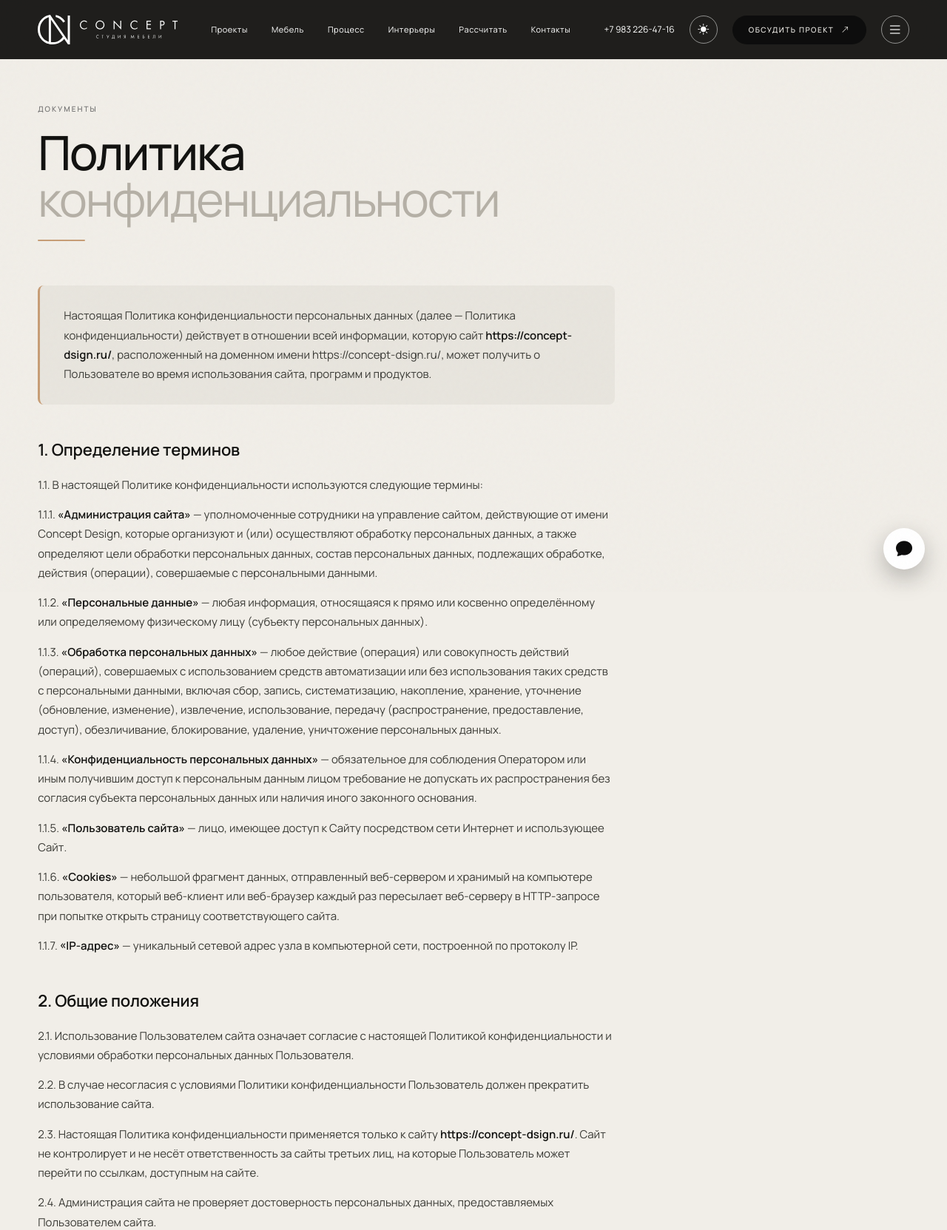
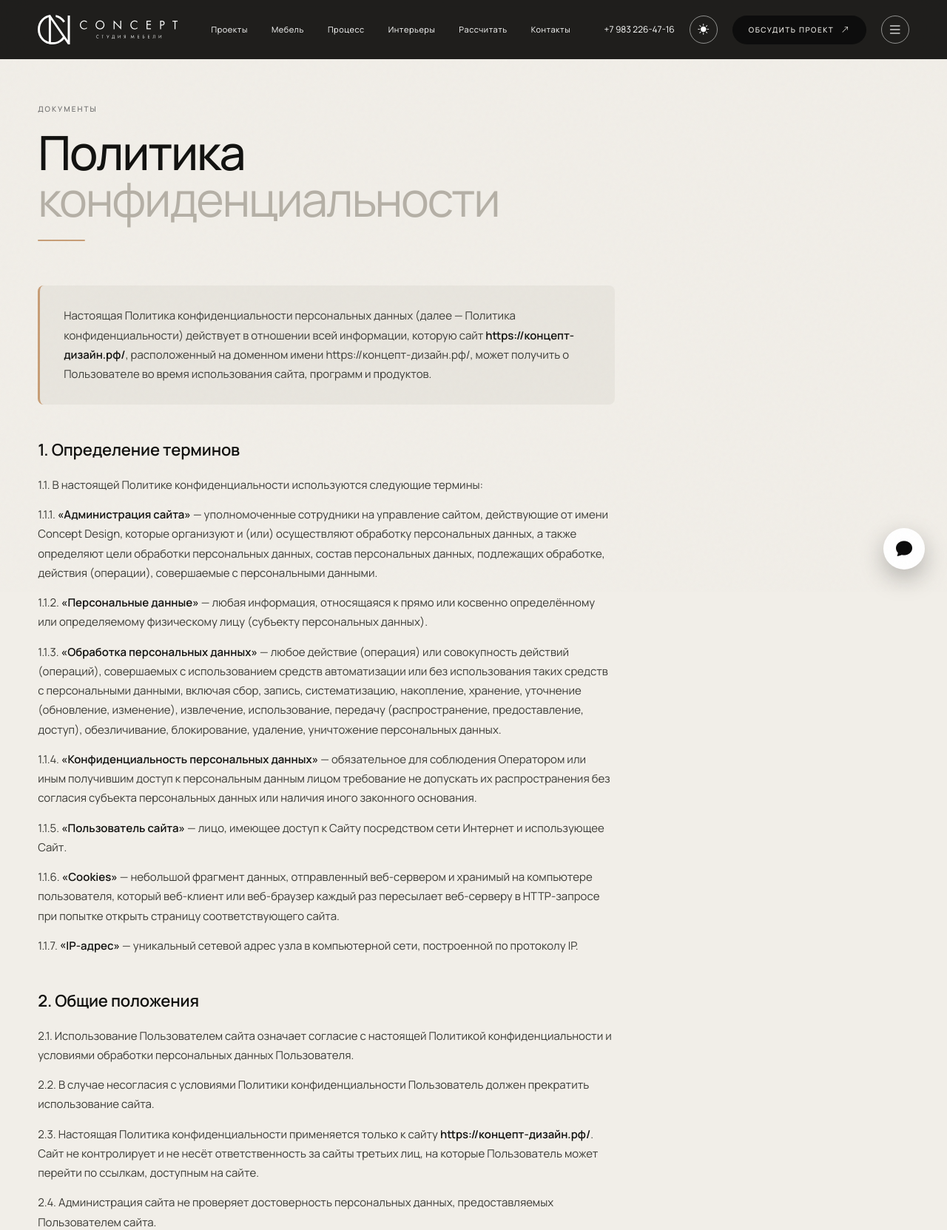
Before and after one commit to ewanbeatz-design/concept-design, a PHP site: page /privacy in a window 1280 px wide. Shown: the top 1663 px of the page at 74% size. Run offline with PHP 8.4, Linux system fonts and the light colour scheme; data comes from the database, SQL or seed files in the repository; some libraries are stand-ins or nearby versions.

Commit message:
Fix privacy policy domain

```diff
--- a/privacy_policy.php
+++ b/privacy_policy.php
@@ -20,8 +20,8 @@ include __DIR__ . '/header.php';
                 <p class="privacy-lead">
                     Настоящая Политика конфиденциальности персональных данных (далее — Политика
                     конфиденциальности) действует в отношении всей информации, которую сайт
-                    <strong>https://concept-dsign.ru/</strong>, расположенный на доменном имени
-                    https://concept-dsign.ru/, может получить о Пользователе во время использования сайта,
+                    <strong>https://концепт-дизайн.рф/</strong>, расположенный на доменном имени
+                    https://концепт-дизайн.рф/, может получить о Пользователе во время использования сайта,
                     программ и продуктов.
                 </p>
             </div>
@@ -73,7 +73,7 @@ include __DIR__ . '/header.php';
                     прекратить использование сайта.</p>
 
                 <p>2.3. Настоящая Политика конфиденциальности применяется только к сайту
-                    <strong>https://concept-dsign.ru/</strong>. Сайт не контролирует и не несёт
+                    <strong>https://концепт-дизайн.рф/</strong>. Сайт не контролирует и не несёт
                     ответственность за сайты третьих лиц, на которые Пользователь может перейти по ссылкам,
                     доступным на сайте.</p>
 
@@ -91,7 +91,7 @@ include __DIR__ . '/header.php';
 
                 <p>3.2. Персональные данные, разрешённые к обработке в рамках настоящей Политики
                     конфиденциальности, предоставляются Пользователем путём заполнения регистрационной формы
-                    на Сайте <strong>https://concept-dsign.ru/</strong> в разделе оставления заявок и включают
+                    на Сайте <strong>https://концепт-дизайн.рф/</strong> в разделе оставления заявок и включают
                     в себя следующую информацию:</p>
 
                 <ul class="privacy-list">
@@ -252,7 +252,7 @@ include __DIR__ . '/header.php';
                     через раздел сайта «Контакты».</p>
 
                 <p>9.4. Действующая Политика конфиденциальности размещена на странице по адресу
-                    <strong>https://concept-dsign.ru/</strong>. Для связи с администратором сайта по любым
+                    <strong>https://концепт-дизайн.рф/</strong>. Для связи с администратором сайта по любым
                     вопросам вы можете написать письмо на e-mail:
                     <a href="mailto:conceptdsign@yandex.ru">conceptdsign@yandex.ru</a>.</p>
             </div>
```
